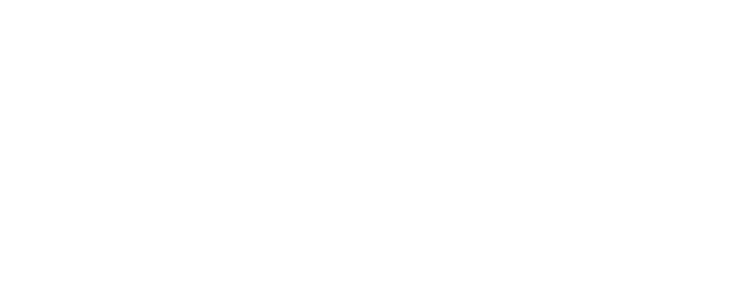
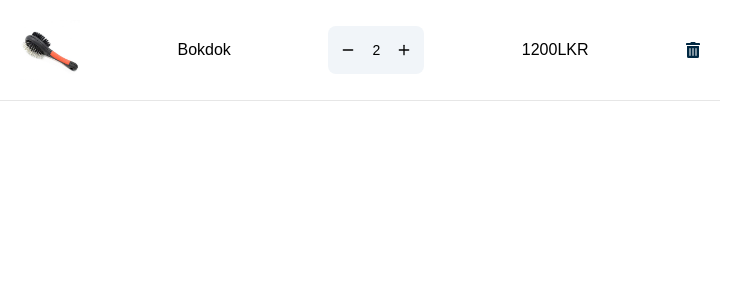
Before and after one commit to ItzNadeesH/Stray-Animal-Adoption-and-Care-Platform, a React (Create React App) app in the folder frontend/: page /cart in a window 1280 px wide. Before the commit this address had no page. Shown: the top 300 px of the page, without its empty margins (0-739 px from the left). Built offline with nearby package versions, Linux system fonts and the light colour scheme; the HTML template or start-up script is replaced by a standard one.

Commit message:
Create cart item

```diff
--- a/frontend/src/App.js
+++ b/frontend/src/App.js
@@ -2,6 +2,7 @@ import { BrowserRouter as Router, Routes, Route } from 'react-router-dom';
 import Store from './pages/Store';
 import Product from './pages/Product';
 import Home from './pages/Home';
+import CartItem from './components/payment/CartItem';
 
 function App() {
   return (
@@ -13,6 +14,7 @@ function App() {
           <Route path="/contat" element={<Home />} />
           <Route path="/store" element={<Store />} />
           <Route path="/store/product" element={<Product />} />
+          <Route path="/cart" element={<CartItem />} />
         </Routes>
       </Router>
     </>
--- a/frontend/src/components/common/Counter.js
+++ b/frontend/src/components/common/Counter.js
@@ -1,10 +1,14 @@
 import React, { useState } from 'react';
+import { LuPlus, LuMinus } from 'react-icons/lu';
 
-const Counter = () => {
-  const [count, setCount] = useState(1);
+const Counter = ({ initialValue }) => {
+  if (!initialValue) {
+    initialValue = 1;
+  }
+  const [count, setCount] = useState(initialValue);
   return (
     <>
-      <form className="max-w-xs mx-auto">
+      <form className="max-w-xs w-full mx-auto">
         <div className="relative flex items-center ">
           <button
             type="button"
@@ -13,23 +17,9 @@ const Counter = () => {
             className="bg-[#f1f5f9] rounded-s-lg p-3 h-12"
             onClick={() => (count > 1 ? setCount(count - 1) : setCount(count))}
           >
-            <svg
-              className="w-3 h-3 text-gray-900 dark:text-white"
-              aria-hidden="true"
-              xmlns="http://www.w3.org/2000/svg"
-              fill="none"
-              viewBox="0 0 18 2"
-            >
-              <path
-                stroke="currentColor"
-                stroke-linecap="round"
-                stroke-linejoin="round"
-                stroke-width="2"
-                d="M1 1h16"
-              />
-            </svg>
+            <LuMinus />
           </button>
-          <p className="bg-[#f1f5f9] h-12 text-center text-sm block w-full py-2.5 outline-0 select-none">
+          <p className="bg-[#f1f5f9] h-12 text-center text-sm block w-full py-2.5 outline-0 select-none flex items-center justify-center">
             {count}
           </p>
           <button
@@ -39,21 +29,7 @@ const Counter = () => {
             className="bg-[#f1f5f9] rounded-e-lg p-3 h-12 outline-none"
             onClick={() => (count < 10 ? setCount(count + 1) : setCount(count))}
           >
-            <svg
-              className="w-3 h-3 text-gray-900 dark:text-white"
-              aria-hidden="true"
-              xmlns="http://www.w3.org/2000/svg"
-              fill="none"
-              viewBox="0 0 18 18"
-            >
-              <path
-                stroke="currentColor"
-                stroke-linecap="round"
-                stroke-linejoin="round"
-                stroke-width="2"
-                d="M9 1v16M1 9h16"
-              />
-            </svg>
+            <LuPlus />
           </button>
         </div>
       </form>
--- /dev/null
+++ b/frontend/src/components/payment/CartItem.js
@@ -0,0 +1,33 @@
+import bokdok from '../../assets/bok-dok.jpg';
+import Counter from '../common/Counter';
+import deleteIcon from '../../assets/icons/icon-delete.svg';
+
+const CartItem = () => {
+  const item = {
+    image: bokdok,
+    title: 'Bokdok',
+    price: 1200,
+    quantity: 2,
+  };
+  return (
+    <>
+      <div className="max-w-[720px] flex border-b border-[#e6e6e6] p-5 items-center justify-between">
+        <img
+          className="w-[60px] h-[60px]"
+          src={item.image}
+          alt="product-image"
+        />
+        <p>{item.title}</p>
+        <div className="min-w-[96px]">
+          <Counter initialValue={item.quantity} />
+        </div>
+        <p>{item.price}LKR</p>
+        <button>
+          <img src={deleteIcon} alt="delete-icon" />
+        </button>
+      </div>
+    </>
+  );
+};
+
+export default CartItem;
```
